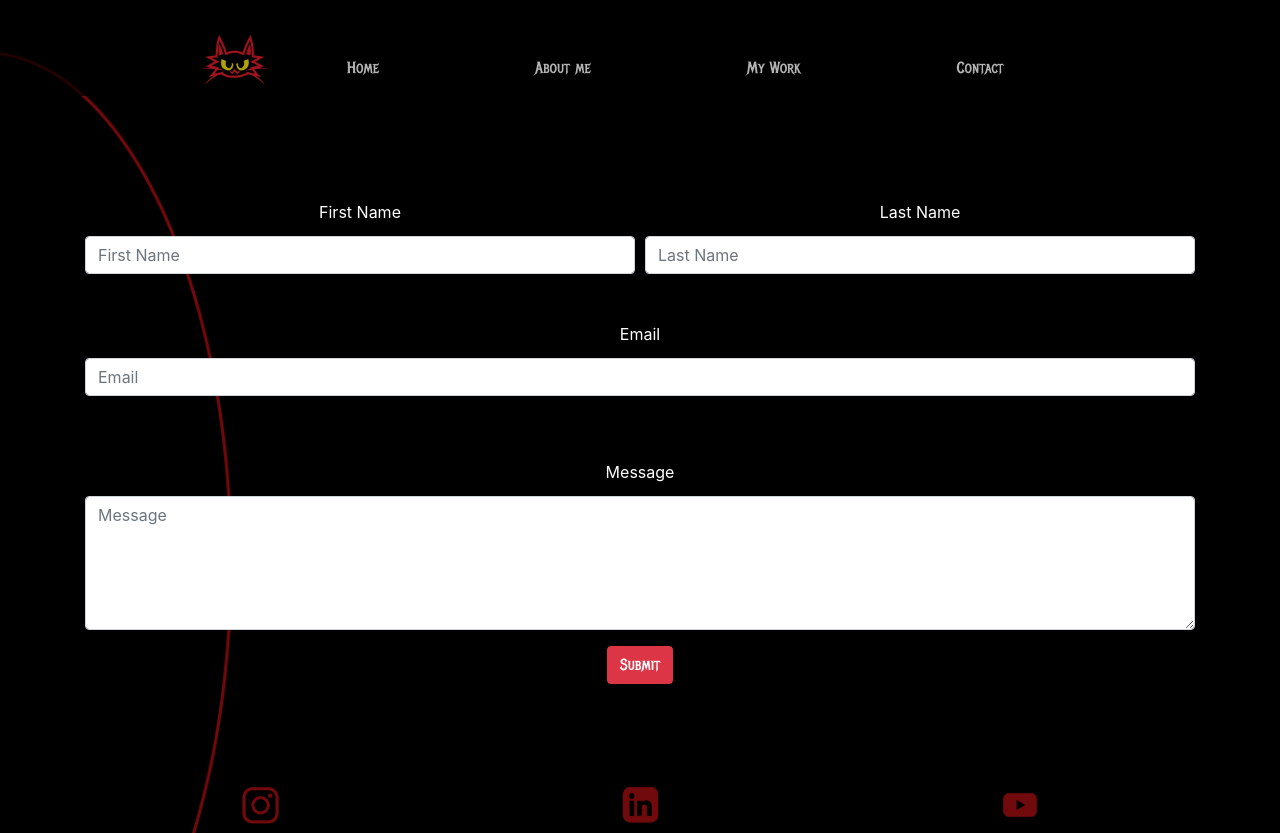
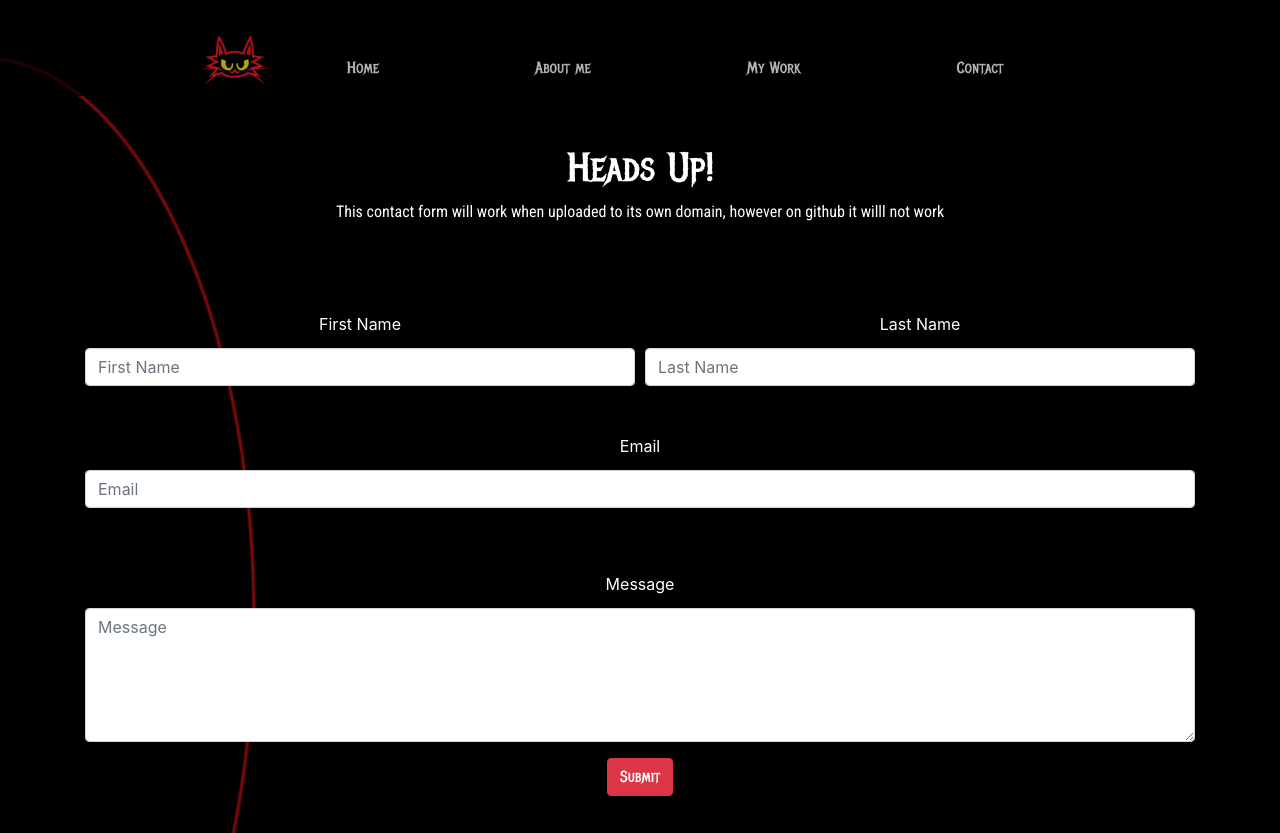
Before and after one commit to FelinePilled/Portfolio, a plain HTML site: page contact.html in a window 1280 px wide. Shown: the top 833 px of the page. Drawn offline with nearby package versions, Linux system fonts and the light colour scheme.

Commit message:
Warning text

```diff
--- a/contact.html
+++ b/contact.html
@@ -61,7 +61,17 @@
         </div>
       </nav>
 
-    <div class="container text-center pt-5">
+      <div class="container text-center pt-5">
+        <div class="row">
+          <div class="col-sm-12">
+            <h1>Heads Up!</h1>
+            <p>This contact form will work when uploaded to its own domain, however on github it willl not work</p>
+          </div>
+        </div>
+      </div>
+
+
+    <div class="container text-center pt-3">
         <div class="row" >
             <div class="col-sm-12 pt-5">
                 <form id="mailform" class="needs-validation" novalidate>
```
